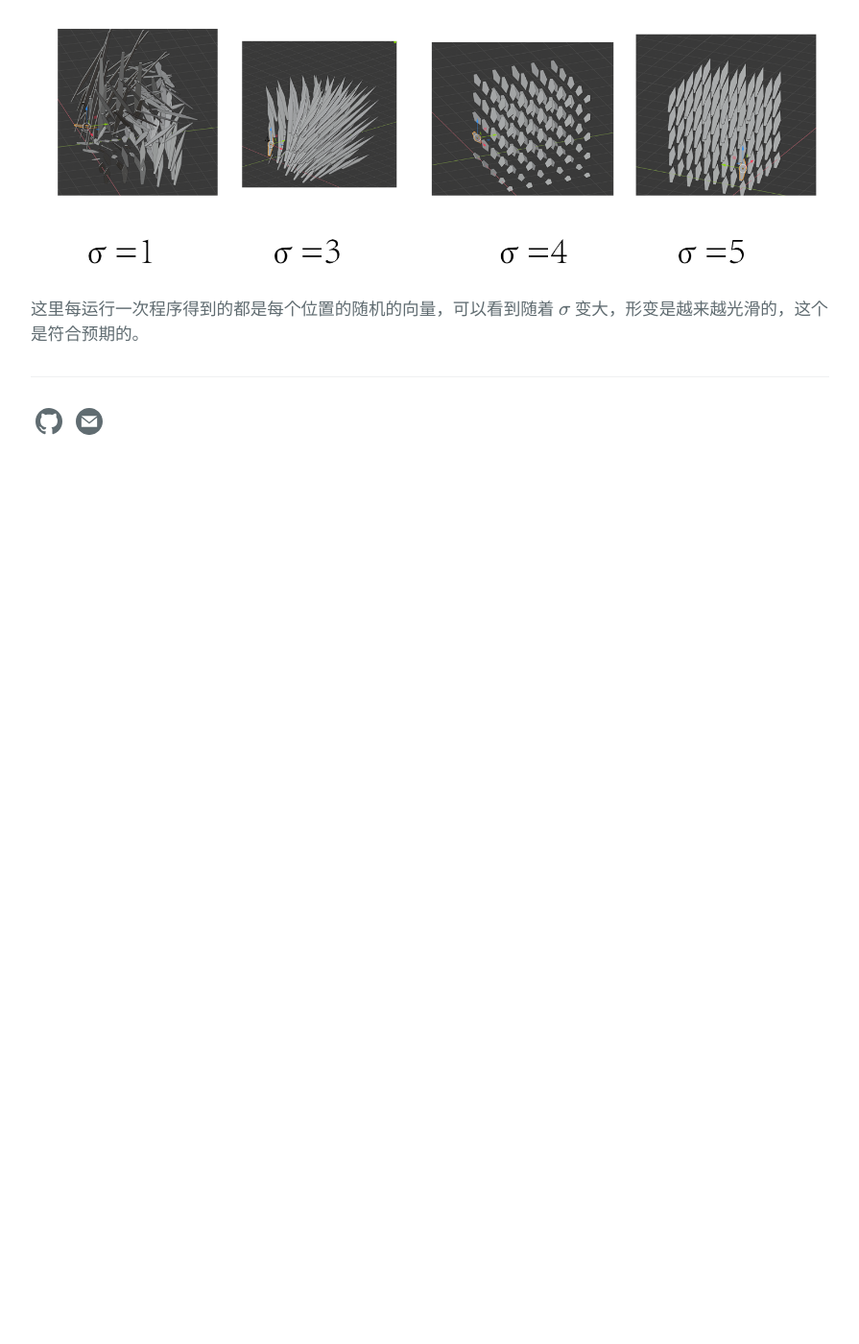
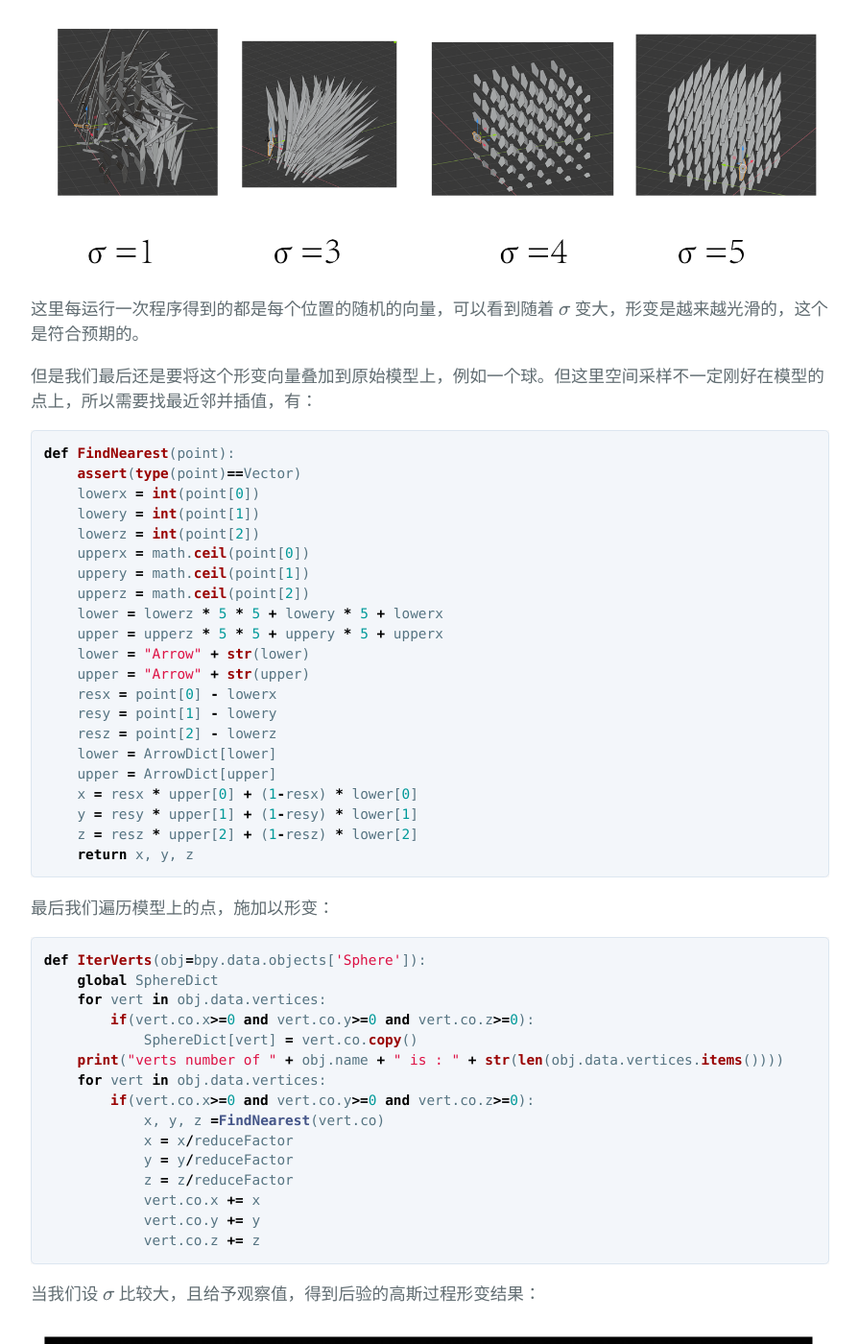
Before and after one commit to Zju-George/-.github.io, a Jekyll site: the page built from _posts/2020-04-18-Statistical Shape Modeling.md, in a window 1280 px wide and 1400 px high, scrolled down 4740 px. Shown: the whole window at 96% size, without its empty margins (192-1087 px from the left). Built offline with Jekyll 4.4.1, drawn with Linux system fonts in a browser that asks for light colours; formulas are drawn with MathJax 3; before the commit the page ends 5247 px from its top, so only the background shows below that.

Commit message:
add more post content

````diff
--- a/_posts/2020-04-18-Statistical Shape Modeling.md
+++ b/_posts/2020-04-18-Statistical Shape Modeling.md
@@ -155,3 +155,53 @@ def Point_at(obj, direction):
 <center><img src="/assets/arrow.png" alt="公式" width="100%" height="100%" align="center" /></center>
 
 这里每运行一次程序得到的都是每个位置的随机的向量，可以看到随着 $\sigma$ 变大，形变是越来越光滑的，这个是符合预期的。
+
+但是我们最后还是要将这个形变向量叠加到原始模型上，例如一个球。但这里空间采样不一定刚好在模型的点上，所以需要找最近邻并插值，有：
+
+```python
+def FindNearest(point):
+    assert(type(point)==Vector)
+    lowerx = int(point[0])
+    lowery = int(point[1])
+    lowerz = int(point[2])
+    upperx = math.ceil(point[0])
+    uppery = math.ceil(point[1])
+    upperz = math.ceil(point[2])
+    lower = lowerz * 5 * 5 + lowery * 5 + lowerx
+    upper = upperz * 5 * 5 + uppery * 5 + upperx
+    lower = "Arrow" + str(lower)
+    upper = "Arrow" + str(upper)
+    resx = point[0] - lowerx
+    resy = point[1] - lowery
+    resz = point[2] - lowerz
+    lower = ArrowDict[lower]
+    upper = ArrowDict[upper]
+    x = resx * upper[0] + (1-resx) * lower[0]
+    y = resy * upper[1] + (1-resy) * lower[1]
+    z = resz * upper[2] + (1-resz) * lower[2]
+    return x, y, z
+```
+
+最后我们遍历模型上的点，施加以形变：
+
+```python
+def IterVerts(obj=bpy.data.objects['Sphere']):
+    global SphereDict
+    for vert in obj.data.vertices:
+        if(vert.co.x>=0 and vert.co.y>=0 and vert.co.z>=0):
+            SphereDict[vert] = vert.co.copy()
+    print("verts number of " + obj.name + " is : " + str(len(obj.data.vertices.items())))
+    for vert in obj.data.vertices:
+        if(vert.co.x>=0 and vert.co.y>=0 and vert.co.z>=0):
+            x, y, z =FindNearest(vert.co)
+            x = x/reduceFactor
+            y = y/reduceFactor
+            z = z/reduceFactor
+            vert.co.x += x
+            vert.co.y += y
+            vert.co.z += z
+```
+
+当我们设 $\sigma$ 比较大，且给予观察值，得到后验的高斯过程形变结果：
+
+<center><img src="/assets/sphere.png" alt="" width="100%" height="100%" align="center" /></center>
````
Also changed, not shown: _posts/2017-04-20-post-content-styles.md (deleted, +0 -90 lines), _posts/2017-04-20-super-long-article.md (deleted, +0 -11 lines), _posts/2020-03-27-Font.md (added, +31 -0 lines), _posts/2020-04-07-adaptive-subdivide.md (+15 -7 lines), _posts/2020-04-08-Fenics.md (added, +71 -0 lines), assets/equation.png (added), assets/heart.png (added), assets/muchun.png (added), assets/origin.png (added), assets/physics.png (added), assets/sphere.png (added).
